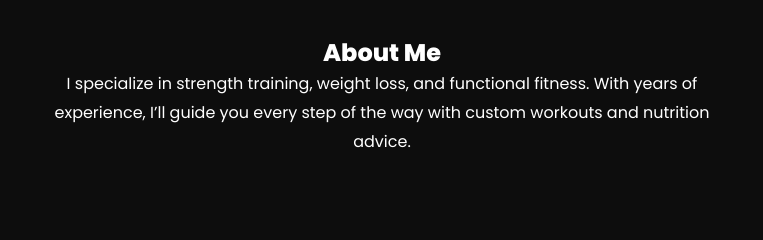
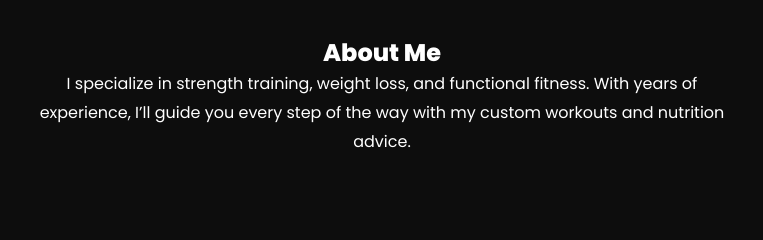
Before and after one commit to GIThubuserms/Github-Actions-To-S3, a plain HTML site: page index.html in a window 1280 px wide. Shown: the part 503-743 px from the top of the page, 258-1021 px from the left. Drawn offline with Linux system fonts and the light colour scheme.

Commit message:
done with flow

```diff
--- a/index.html
+++ b/index.html
@@ -35,7 +35,7 @@
   <section id="about" class="about section">
     <div class="container">
       <h2>About Me</h2>
-      <p>I specialize in strength training, weight loss, and functional fitness. With years of experience, I’ll guide you every step of the way with custom workouts and nutrition advice.</p>
+      <p>I specialize in strength training, weight loss, and functional fitness. With years of experience, I’ll guide you every step of the way with my custom workouts and nutrition advice.</p>
     </div>
   </section>
 
```
